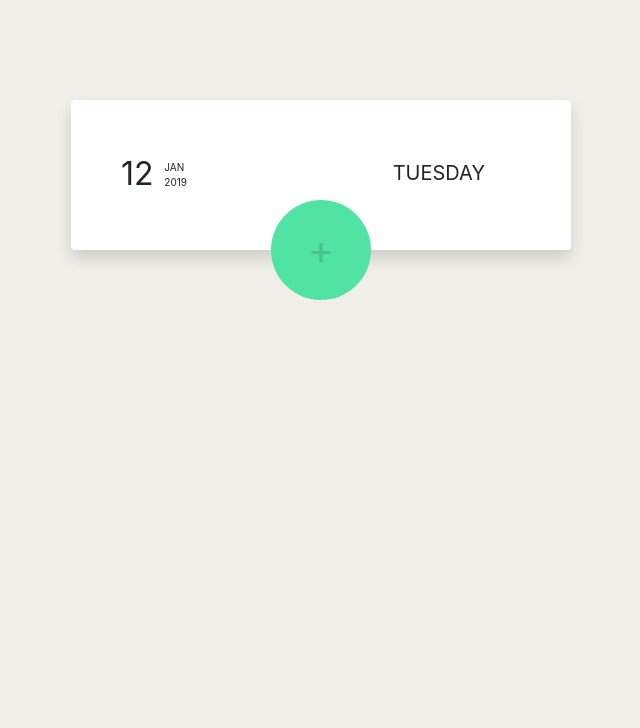
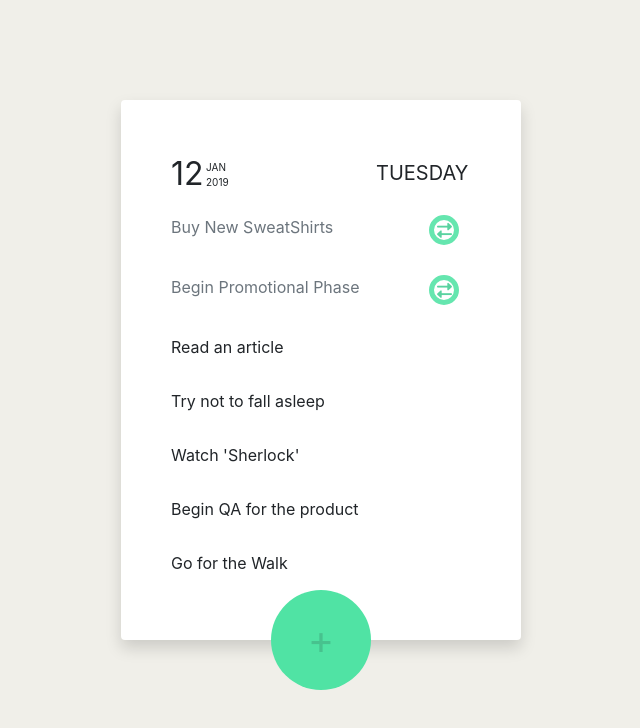
Before and after one commit to kalpshah485/todolist_part_1, a React (Create React App) app: page / in a window 1280 px wide. Shown: the top 728 px of the page, without its empty margins (319-959 px from the left). Built offline with nearby package versions, Linux system fonts and the light colour scheme.

Commit message:
feat: Added Todos with button.

```diff
--- a/public/index.html
+++ b/public/index.html
@@ -25,6 +25,7 @@
       Learn how to configure a non-root public URL by running `npm run build`.
     -->
     <link href="https://cdn.jsdelivr.net/npm/bootstrap@5.0.2/dist/css/bootstrap.min.css" rel="stylesheet" integrity="sha384-EVSTQN3/azprG1Anm3QDgpJLIm9Nao0Yz1ztcQTwFspd3yD65VohhpuuCOmLASjC" crossorigin="anonymous">
+    <link rel="stylesheet" href="https://cdnjs.cloudflare.com/ajax/libs/font-awesome/6.0.0/css/all.min.css" integrity="sha512-9usAa10IRO0HhonpyAIVpjrylPvoDwiPUiKdWk5t3PyolY1cOd4DSE0Ga+ri4AuTroPR5aQvXU9xC6qOPnzFeg==" crossorigin="anonymous" referrerpolicy="no-referrer" />
     <title>React App</title>
   </head>
   <body>
--- a/src/App.css
+++ b/src/App.css
@@ -2,10 +2,8 @@ body {
   background-color: #f0efe9;
 }
 .box {
-  width: 500px;
-  margin: 0 auto;
-  background-color: white;
-  margin-top: 100px;
+  width: 400px;
+  margin: 100px auto;
   padding: 50px !important;
 }
 .button {
@@ -39,3 +37,20 @@ body {
   font-size: 20px;
   margin-top: 8px;
 }
+.todo-item {
+  padding-top: 15px;
+  padding-bottom: 15px;
+}
+.icon {
+  padding-right: 2px;
+  font-size: 15px;
+  border: 5px solid #65e6af;
+  border-radius: 50%;
+  height: 30px;
+  width: 30px;
+  direction: rtl;
+  color: #5ad3a0;
+}
+.icon :hover {
+  cursor: pointer;
+}
--- a/src/TodoList/TodoList.js
+++ b/src/TodoList/TodoList.js
@@ -1,11 +1,13 @@
-import React from 'react'
-import Button from './Button/Button'
-import DateDay from './DateDay/DateDay'
+import React from 'react';
+import DateDay from './DateDay/DateDay';
+import Todos from './Todos/Todos';
+import Button from './Button/Button';
 
 function TodoList() {
   return (
     <div className="box shadow bg-body rounded">
       <DateDay />
+      <Todos />
       <Button />
     </div>
   )
--- /dev/null
+++ b/src/TodoList/Todos/TodoItem/TodoItem.js
@@ -0,0 +1,14 @@
+import React from 'react'
+
+function TodoItem(props) {
+  return (
+      <div className="row todo-item">
+        <span className={`col-9 ${props.completed ? 'text-muted' : ''}`}>{props.todo.title}</span>
+        <span className={`col-2 offset-1 ${props.display ? props.display: 'd-none'} icon`}>
+          <i className="fa-solid fa-right-left"></i>
+        </span>
+      </div>
+  )
+}
+
+export default TodoItem
--- /dev/null
+++ b/src/TodoList/Todos/Todos.js
@@ -0,0 +1,36 @@
+import React from 'react'
+import TodoItem from './TodoItem/TodoItem'
+
+function Todos() {
+    const todos = [
+        {
+            title: 'Buy New SweatShirts'
+        },
+        {
+            title: 'Begin Promotional Phase'
+        },
+        {
+            title: 'Read an article'
+        },
+        {
+            title: 'Try not to fall asleep'
+        },
+        {
+            title: 'Watch \'Sherlock\''
+        },
+        {
+            title: 'Begin QA for the product'
+        },
+        {
+            title: 'Go for the Walk'
+        }
+    ]
+    return todos.map((todo,index) => {
+        if(index === 0 || index === 1) {
+            return <TodoItem todo={todo} completed={true} display='d-inline' />
+        }
+        return <TodoItem todo={todo} />
+    })
+}
+
+export default Todos
```
